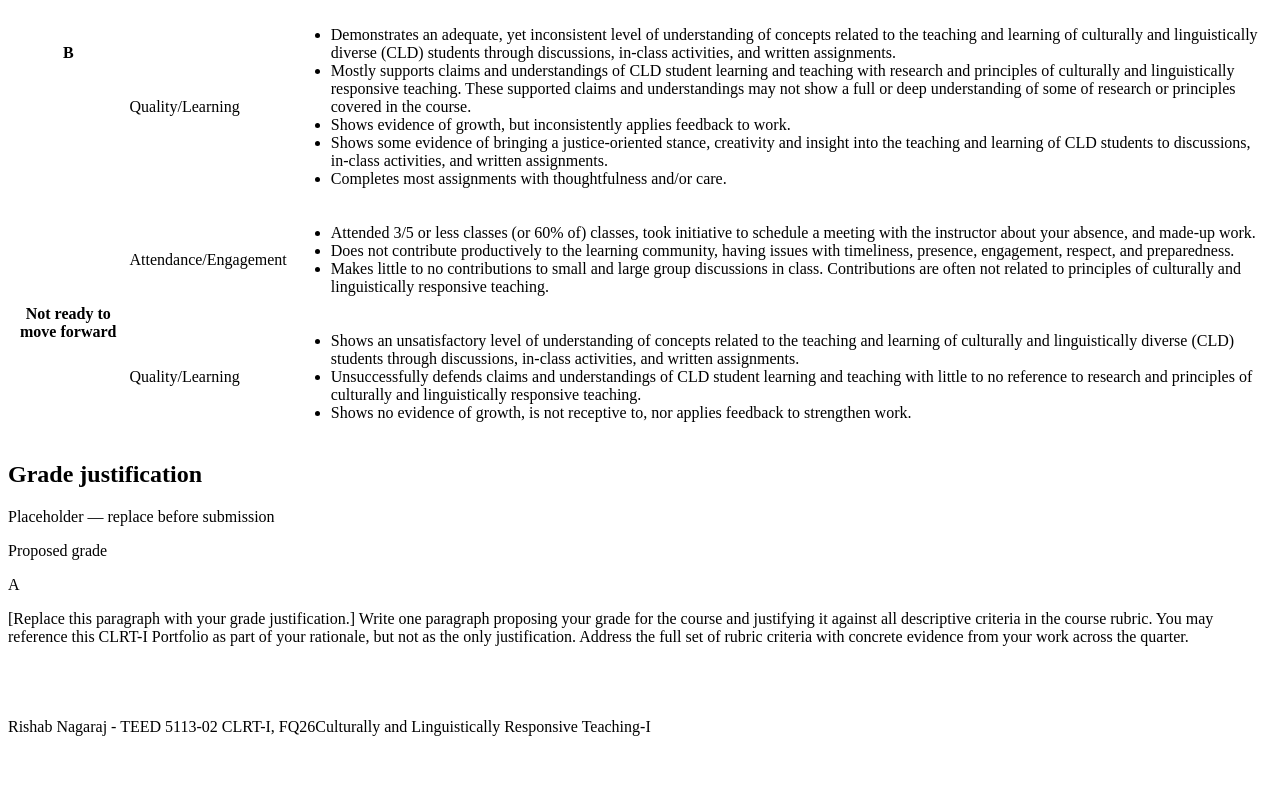
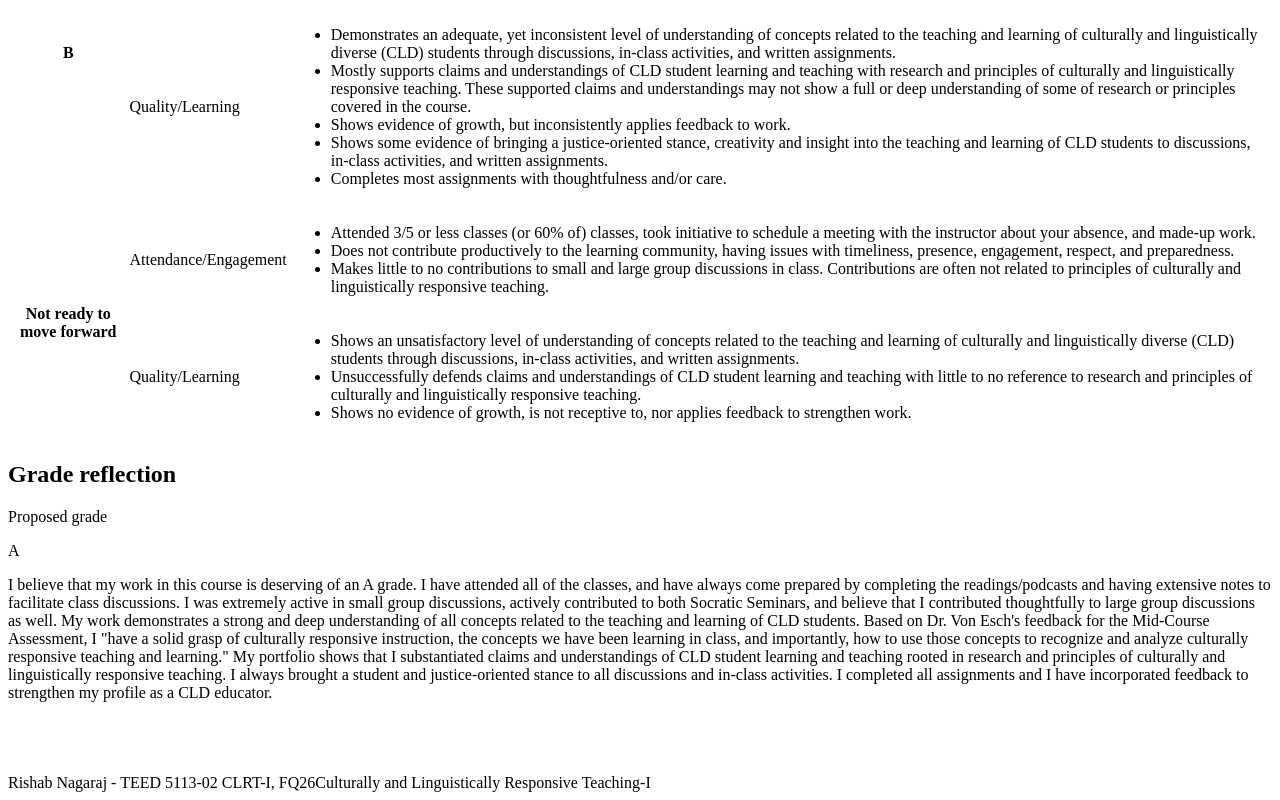
Before and after one commit to RisNag777/clrt_portfolio, a React (Vite) app: page /grade in a window 1280 px wide. Shown: the part 690-1490 px from the top of the page. Before the commit the page ends 1434 px from the top, so only its background shows below. Built offline with nearby package versions, Linux system fonts and the light colour scheme; the HTML template or start-up script is replaced by a standard one.

Commit message:
Rename grade justification to reflection and add final A rationale.
Align copy and data naming with the grade reflection section, and widen the reflection panel for readability.

Co-authored-by: Cursor <cursoragent@cursor.com>

```diff
--- a/src/data/portfolio.ts
+++ b/src/data/portfolio.ts
@@ -25,9 +25,9 @@ export interface Artifact {
   }
 }
 
-export interface GradeJustification {
+export interface GradeReflection {
   proposedGrade: string
-  rationale: string
+  reflection: string
   isPlaceholder: boolean
 }
 
@@ -258,11 +258,11 @@ export const artifacts: Artifact[] = [
   }),
 ]
 
-export const gradeJustification: GradeJustification = {
+export const gradeReflection: GradeReflection = {
   proposedGrade: 'A',
-  rationale:
-    '[Replace this paragraph with your grade justification.] Write one paragraph proposing your grade for the course and justifying it against all descriptive criteria in the course rubric. You may reference this CLRT-I Portfolio as part of your rationale, but not as the only justification. Address the full set of rubric criteria with concrete evidence from your work across the quarter.',
-  isPlaceholder: true,
+  reflection:
+    'I believe that my work in this course is deserving of an A grade. I have attended all of the classes, and have always come prepared by completing the readings/podcasts and having extensive notes to facilitate class discussions. I was extremely active in small group discussions, actively contributed to both Socratic Seminars, and believe that I contributed thoughtfully to large group discussions as well. My work demonstrates a strong and deep understanding of all concepts related to the teaching and learning of CLD students. Based on Dr. Von Esch\'s feedback for the Mid-Course Assessment, I "have a solid grasp of culturally responsive instruction, the concepts we have been learning in class, and importantly, how to use those concepts to recognize and analyze culturally responsive teaching and learning." My portfolio shows that I substantiated claims and understandings of CLD student learning and teaching rooted in research and principles of culturally and linguistically responsive teaching. I always brought a student and justice-oriented stance to all discussions and in-class activities. I completed all assignments and I have incorporated feedback to strengthen my profile as a CLD educator.',
+  isPlaceholder: false,
 }
 
 export interface RubricCriterion {
--- a/src/pages/GradePage.tsx
+++ b/src/pages/GradePage.tsx
@@ -1,4 +1,4 @@
-import { course, courseRubric, gradeJustification } from '../data/portfolio'
+import { course, courseRubric, gradeReflection } from '../data/portfolio'
 
 export function GradePage() {
   return (
@@ -7,7 +7,7 @@ export function GradePage() {
         <h1 className="page-header__title">Course rubric & grade</h1>
         <p className="page-header__lede">
           The grading criteria for {course.courseCode} {course.shortTitle} ({course.term}), followed
-          by my proposed grade and a rationale that addresses the categories below.
+          by my proposed grade and a reflection that addresses the categories below.
         </p>
       </header>
 
@@ -49,19 +49,19 @@ export function GradePage() {
         </div>
       </section>
 
-      <section className="justification-section" aria-labelledby="justification-heading">
-        <h2 className="section__title" id="justification-heading">
-          Grade justification
+      <section className="reflection-section" aria-labelledby="reflection-heading">
+        <h2 className="section__title" id="reflection-heading">
+          Grade reflection
         </h2>
         <div className="grade-panel">
-          {gradeJustification.isPlaceholder ? (
+          {gradeReflection.isPlaceholder ? (
             <span className="placeholder-note">Placeholder — replace before submission</span>
           ) : null}
           <p className="section__label" style={{ marginBottom: '0.35rem' }}>
             Proposed grade
           </p>
-          <p className="grade-panel__mark">{gradeJustification.proposedGrade}</p>
-          <p>{gradeJustification.rationale}</p>
+          <p className="grade-panel__mark">{gradeReflection.proposedGrade}</p>
+          <p>{gradeReflection.reflection}</p>
         </div>
       </section>
     </div>
--- a/src/pages/HomePage.tsx
+++ b/src/pages/HomePage.tsx
@@ -26,7 +26,7 @@ export function HomePage() {
                 View portfolio artifacts
               </Link>
               <Link className="btn btn--ghost" to="/grade">
-                Grade justification
+                Grade reflection
               </Link>
             </div>
           </div>
--- a/src/styles/global.css
+++ b/src/styles/global.css
@@ -658,7 +658,7 @@ p:last-child {
   border-radius: var(--radius);
   padding: clamp(1.5rem, 4vw, 2.25rem);
   box-shadow: var(--shadow);
-  max-width: 70ch;
+  max-width: none;
 }
 
 .grade-panel__mark {
@@ -675,7 +675,7 @@ p:last-child {
 }
 
 .rubric-section .section__title,
-.justification-section .section__title {
+.reflection-section .section__title {
   max-width: none;
   margin-bottom: 1.25rem;
 }
```
Also changed, not shown: 1 other file (tests, documents, lock files or other folders).
